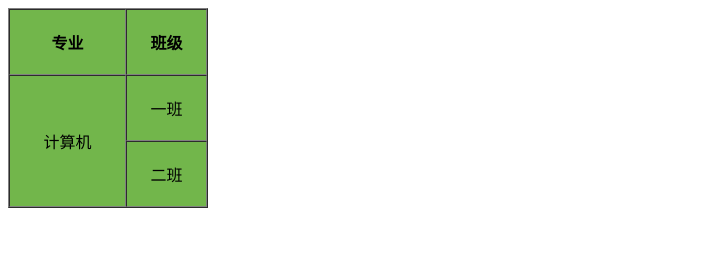
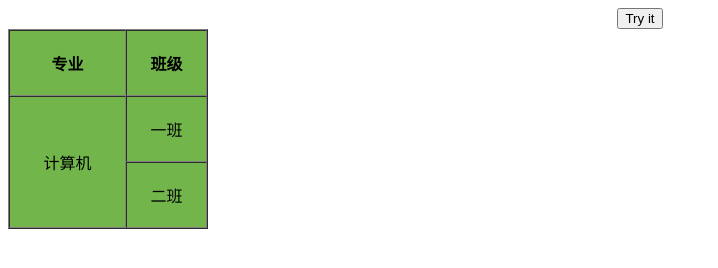
Before and after one commit to JamesHopbourn/CVOID-2019-Situation, a plain HTML site: page testCode/table.html in a window 1280 px wide. Shown: the whole page, without its empty margins (0-718 px from the left). Drawn offline with Linux system fonts and the light colour scheme.

Commit message:
center button
Signed-off-by: JamesHopbourn <hopbourncontact@gmail.com>

```diff
--- a/testCode/table.html
+++ b/testCode/table.html
@@ -5,9 +5,20 @@
     td {
       text-align: center;
     }
+    .text-center {
+      text-align: center;
+    }
   </style>
+  <script>
+    function myFunction() {
+      alert("I am an alert box!");
+    }
+  </script>
 <body>
-
+<!--  居中按钮-->
+<div class="text-center">
+  <button onclick="myFunction()">Try it</button>
+</div>
 <table width="200" height="200" border="1" cellspacing="0" bgcolor="#72B64B">
   <!--  第一行-->
   <tr>
```
